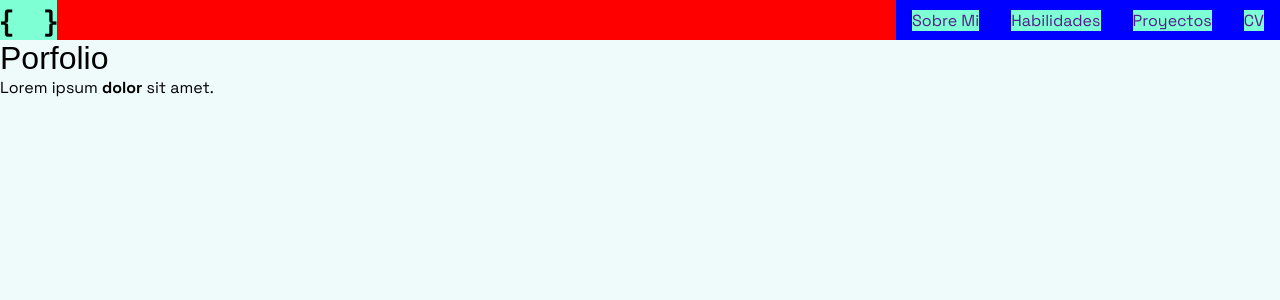
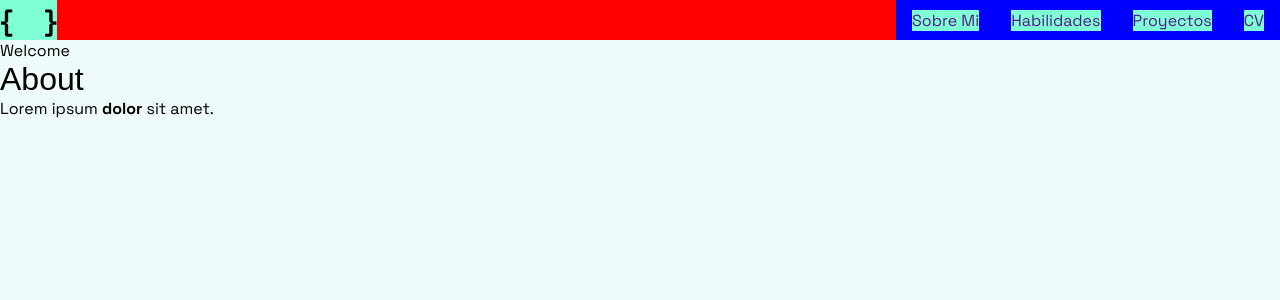
Before and after one commit to Cristaldo-Fiorela/portfolio2024, a React (Vite) app: page / in a window 1280 px wide. Shown: the top 300 px of the page. Built offline with nearby package versions, Linux system fonts and the light colour scheme; some icons are missing; a web font is replaced by a local one.

Commit message:
creacion de componente de welcome y abot

```diff
--- a/src/App.jsx
+++ b/src/App.jsx
@@ -1,11 +1,14 @@
+import About from './components/About';
 import Header from './components/Header';
+import Welcome from './components/Welcome';
 
 function App() {
 
   return (
     <>
       <Header />
-      <h1>Porfolio</h1>
+      <Welcome />
+      <About />
       <p>Lorem ipsum <span>dolor</span> sit amet.</p>
     </>
   )
--- /dev/null
+++ b/src/components/About.jsx
@@ -0,0 +1,9 @@
+import React from 'react'
+
+const About = () => {
+  return (
+    <h1>About</h1>
+  )
+}
+
+export default About
--- /dev/null
+++ b/src/components/Welcome.jsx
@@ -0,0 +1,9 @@
+import React from 'react'
+
+const Welcome = () => {
+  return (
+    <div>Welcome</div>
+  )
+}
+
+export default Welcome
```
